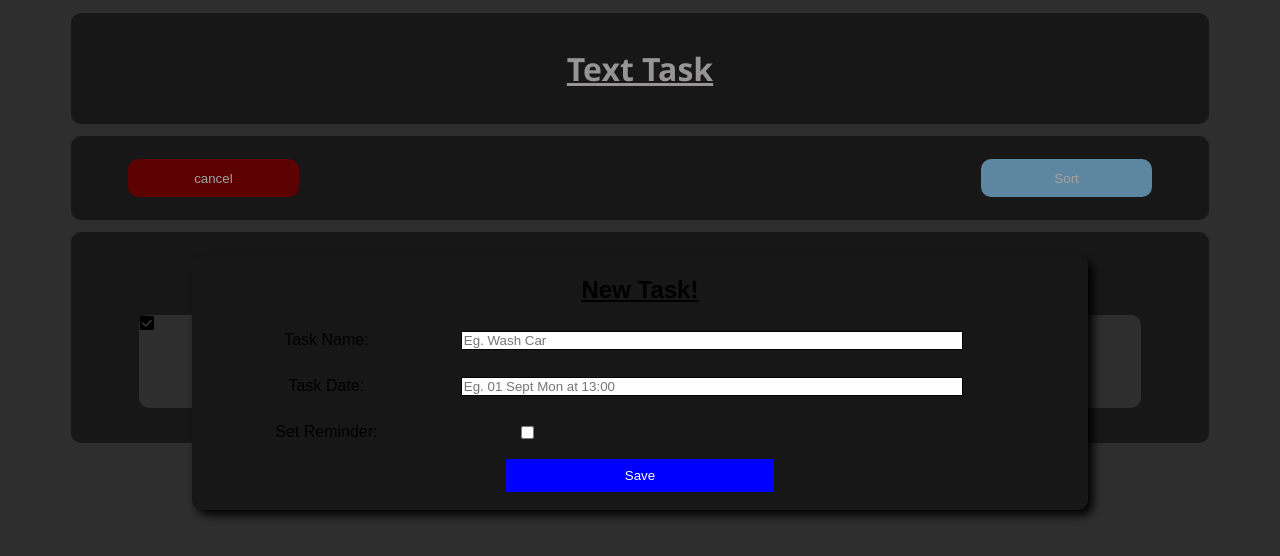
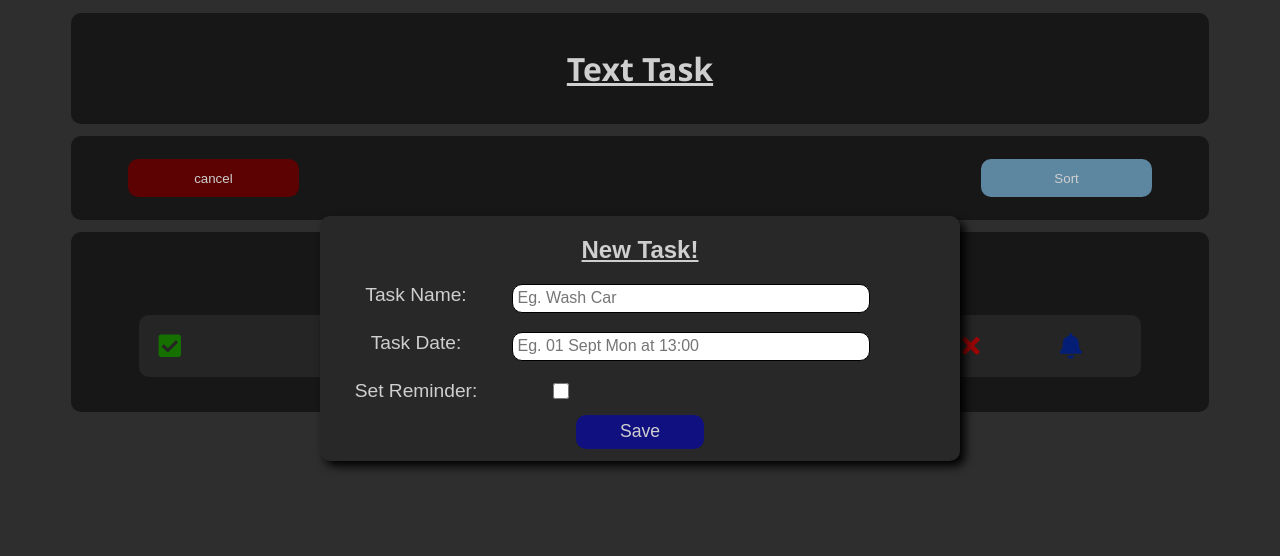
Before and after one commit to MikeMoore55/text-task, a React (Create React App) app: page / in a window 1280 px wide. Both pictures are taken after a click on the button "New Task". Shown: the top 556 px of the page. Built offline with nearby package versions, Linux system fonts and the light colour scheme; data requests are answered from the project's data file.

Commit message:
styling #2
styling done for:
tasks
tasks form
tasks btn icons
task list

```diff
--- a/db.json
+++ b/db.json
@@ -3,7 +3,7 @@
     {
       "name": "cook dinner",
       "date": "today 16:30",
-      "completed": false,
+      "completed": true,
       "reminder": false,
       "id": 1
     }
--- a/src/components/Task.js
+++ b/src/components/Task.js
@@ -6,13 +6,13 @@ import {FaBell} from 'react-icons/fa'
 function Task( {tasks, deleteTask, toggleReminder, toggleComplete} ) {
   return (
     <div className={`task ${tasks.reminder ? 'reminder' : '' || tasks.completed ? 'completed' : ''}`}>
-      <FaCheckSquare onClick={() => {toggleComplete(tasks.id)}}/>
-      <div>
+      <FaCheckSquare className='check-icon' onClick={() => {toggleComplete(tasks.id)}}/>
+      <div className='task-info'>
         <h3>{tasks.name}</h3>
-        <p>{tasks.date}</p>
+        <h3>{tasks.date}</h3>
       </div>
-      <FaTimes onClick={() => {deleteTask(tasks.id)}}/>
-      <FaBell onClick={() => {toggleReminder(tasks.id)}}/>
+      <FaTimes className='del-icon' onClick={() => {deleteTask(tasks.id)}}/>
+      <FaBell className='not-icon' onClick={() => {toggleReminder(tasks.id)}}/>
     </div>
   )
 }
--- a/src/components/TaskList.js
+++ b/src/components/TaskList.js
@@ -4,7 +4,7 @@ import Task from './Task'
 function TaskList( {tasks, deleteTask, toggleReminder, toggleComplete} ) {
   return (
     <div className='task-list'>
-      <h2>Tasks...</h2>
+      <h2>Your Tasks...</h2>
       { tasks.map((task)=>
         <Task key={task.id} tasks={task} deleteTask={deleteTask} toggleReminder={toggleReminder} toggleComplete={toggleComplete}/>
       )}
--- a/src/index.css
+++ b/src/index.css
@@ -26,7 +26,7 @@ body{
   text-align: center;
   font-family: 'Segoe UI', Tahoma, Geneva, Verdana, sans-serif;
   text-decoration: underline;
-  color: rgb(150, 148, 148);
+  color: rgb(207, 207, 207);
 }
 
 .header .sub-title{
@@ -36,11 +36,11 @@ body{
 
 .add-form{
   position: fixed;
-  top: 32%;
-  left: 15%;
-  width: 70%;
+  top: 27%;
+  left: 25%;
+  width: 50%;
   z-index: 5;
-  background-color: rgb(23, 23, 23);
+  background-color: rgb(40, 40, 40);
   border-radius: 10px;
   box-shadow: 5px 5px 10px 0px black;
 }
@@ -49,6 +49,7 @@ body{
   font-family: Arial, Helvetica, sans-serif;
   text-align: center;
   text-decoration: underline;
+  color: rgb(207, 207, 207);
 }
 
 .add-form .form-data{
@@ -60,11 +61,16 @@ body{
 
 .add-form .form-data .label{
   font-family: Arial, Helvetica, sans-serif;
+  color: rgb(207, 207, 207);
+  font-size: 1.2em;
 }
 
 .add-form .form-data .input{
   border: solid 1px black;
   width: 80%;
+  border-radius: 10px;
+  font-size: 1em;
+  padding: 1%;
 }
 
 .add-form .form-data .checkbox{
@@ -72,15 +78,17 @@ body{
 }
 
 .add-form .save-btn{
-  width: 30%;
-  left: 40%;
-  margin: 2%;
+  position: relative;
+  width: 20%;
+  margin: 2% 40%;
   padding: 1%;
   text-transform: capitalize;
   font-family: Arial, Helvetica, sans-serif;
-  background-color: blue;
-  color: white;
+  background-color: rgb(16, 16, 129);
+  color: rgb(207, 207, 207);
   border: none;
+  border-radius: 10px;
+  font-size: 1.1em;
 }
 
 .btns-container{
@@ -97,10 +105,11 @@ body{
   width: 20%;
   margin: 2% 30% 2% 5%;
   background-color: rgb(1, 72, 1);
-  color: rgb(163, 163, 163);
+  color: rgb(207, 207, 207);
   border-radius: 10px;
   border: none;
   padding: 1% 2% 1% 2%;
+  cursor: pointer;
 }
 
 .add-btn:active{
@@ -112,10 +121,11 @@ body{
   width: 20%;
   margin: 2% 30% 2% 5%;
   background-color: rgb(92, 2, 2);
-  color: rgb(163, 163, 163);
+  color: rgb(207, 207, 207);
   border-radius: 10px;
   border: none;
   padding: 1% 2% 1% 2%;
+  cursor: pointer;
 }
 
 .cancel-btn:active{
@@ -127,10 +137,11 @@ body{
   width: 20%;
   margin: 2% 5% 2% 30%;
   background-color: rgb(93, 134, 160);
-  color: rgb(163, 163, 163);
+  color: rgb(207, 207, 207);
   border-radius: 10px;
   border: none;
   padding: 1% 2% 1% 2%;
+  cursor: pointer;
 }
 
 .sort-btn:active{
@@ -148,7 +159,7 @@ body{
 
 .task-list h2{
   font-family: Arial, Helvetica, sans-serif;
-
+  color: rgb(207, 207, 207);
 }
 
 .task{
@@ -159,12 +170,60 @@ body{
   display: grid;
   grid-template-columns: 10% 70% 10% 10%;
   background-color:rgb(46, 46, 46);
+  color: rgb(207, 207, 207);
+}
+
+.task .check-icon{
+  color: rgb(22, 112, 0);
+  margin: 18%;
+  font-size: 1.6em;
+  cursor: pointer;
+}
+
+.task .check-icon:active{
+  transform: scale(0.9);
+}
+
+.task .del-icon{
+  color: rgb(152, 6, 6);
+  margin: 18%;
+  font-size: 1.6em;
+  cursor: pointer;
+}
+
+.task .del-icon:active{
+  transform: scale(0.9);
+}
+
+.task .not-icon{
+  color: rgb(4, 30, 118);
+  margin: 18%;
+  font-size: 1.6em;
+  cursor: pointer;
+}
+
+.task .not-icon:active{
+  transform: scale(0.9);
+}
+
+.task .task-info{
+  position: relative;
+  width: 100%;
+  display: grid;
+  grid-template-columns: 50% 50%;
+  font-family: Arial, Helvetica, sans-serif;
+  text-transform: capitalize;
 }
 
 .completed{
-  background-color: green;
+  text-decoration: line-through;
+  color: black;
+  background-color: rgb(37, 37, 37);
 }
 
 .reminder{
-  background-color: blue;
+  background-color: gray;
+  border: solid rgb(4, 30, 118) 5px;
+  text-transform: uppercase;
+  color: rgb(58, 58, 58);
 }
```
